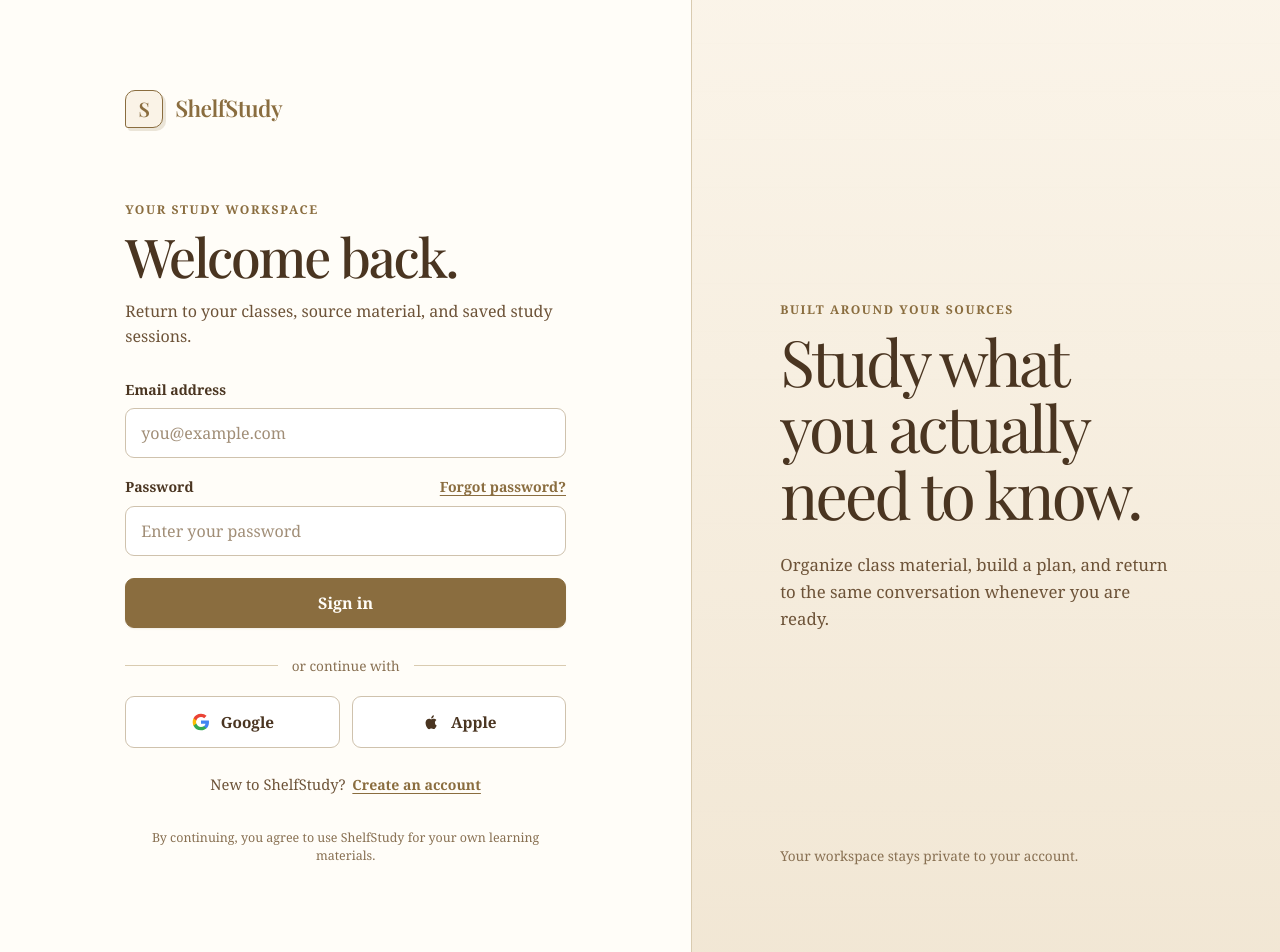
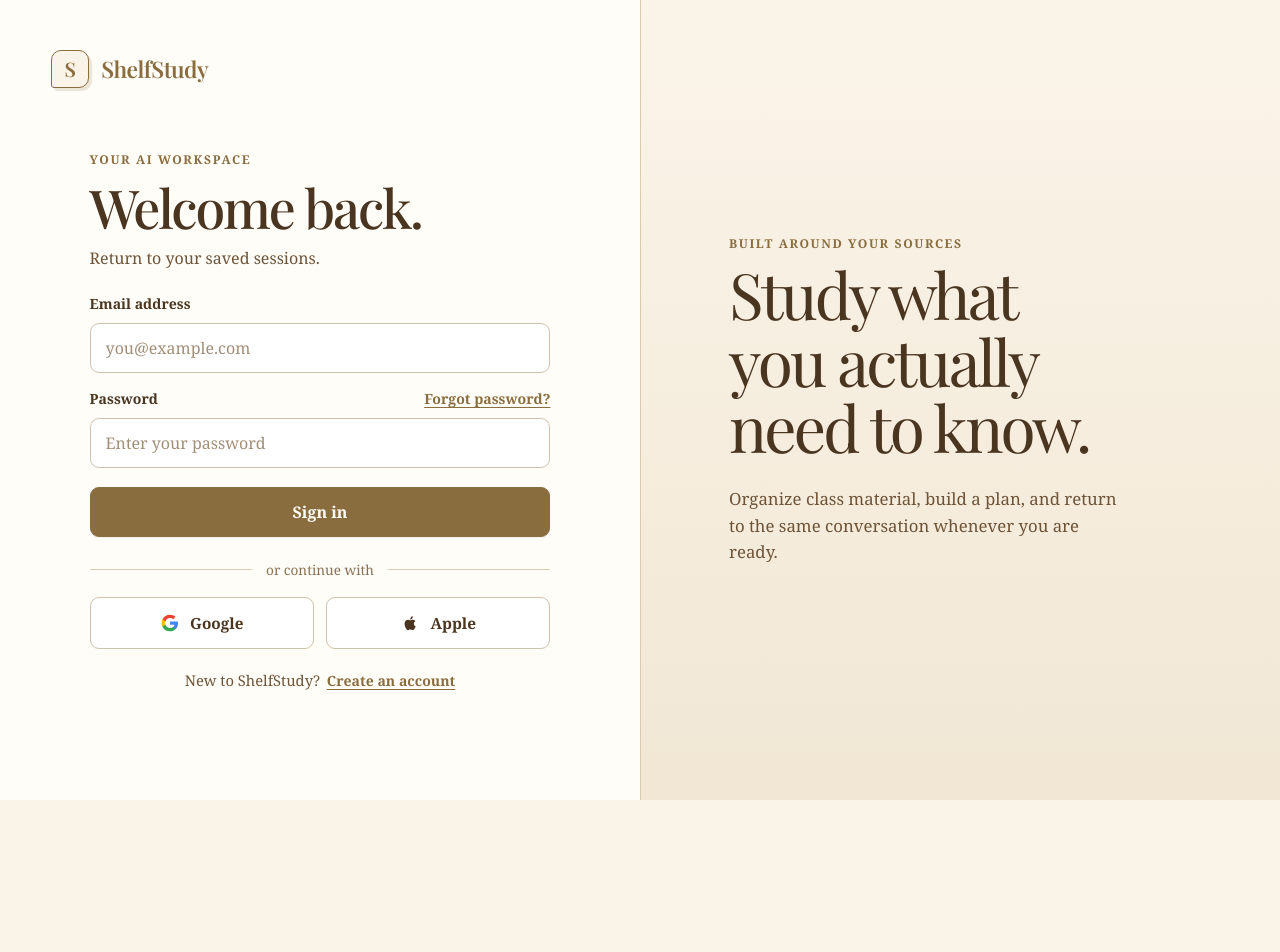
Before and after one commit to michaeljankowski/shelfstudy, a React (Vite) app in the folder client/: page / in a window 1280 px wide. Shown: the top 952 px of the page. After the commit the page ends 800 px from the top, so only its background shows below. Built offline with nearby package versions, Linux system fonts and the light colour scheme; no server answers; a web font is replaced by a local one.

Commit message:
slider ui feat

```diff
--- a/client/src/routes/AuthPage.css
+++ b/client/src/routes/AuthPage.css
@@ -1,26 +1,36 @@
 .auth-page {
   min-height: 100vh;
   display: grid;
-  grid-template-columns: minmax(0, 1.08fr) minmax(340px, .92fr);
+  grid-template-columns: repeat(2, minmax(0, 1fr));
+  overflow: hidden;
   background: #fffdf8;
   color: var(--text-primary);
 }
 
 .auth-panel {
-  width: min(100%, 620px);
+  position: relative;
+  width: 100%;
   min-height: 100vh;
   display: flex;
-  flex-direction: column;
-  justify-content: center;
-  padding: clamp(32px, 7vw, 92px);
-  margin: 0 auto;
+  padding: clamp(84px, 9vw, 124px) clamp(32px, 7vw, 92px) clamp(32px, 6vw, 72px);
+  background: #fffdf8;
+  transition: transform 680ms cubic-bezier(.77, 0, .18, 1), background-color 680ms ease;
+  z-index: 1;
+}
+
+.auth-panel-content {
+  width: min(100%, 500px);
+  margin: auto;
 }
 
 .auth-brand {
+  position: absolute;
+  top: clamp(28px, 4vw, 50px);
+  left: clamp(28px, 4vw, 54px);
   display: inline-flex;
   align-items: center;
   gap: 12px;
-  margin-bottom: clamp(52px, 9vh, 92px);
+  transition: color 680ms ease;
 }
 
 .auth-brand-mark {
@@ -42,7 +52,7 @@
   letter-spacing: -.025em;
 }
 
-.auth-heading-group { margin-bottom: 30px; }
+.auth-heading-group { margin-bottom: 23px; }
 .auth-eyebrow,
 .auth-context-kicker {
   margin-bottom: 8px;
@@ -64,7 +74,7 @@
 
 .auth-heading-group > p:last-child {
   max-width: 48ch;
-  margin-top: 14px;
+  margin-top: 10px;
   color: var(--text-secondary);
   font-size: 1rem;
   line-height: 1.55;
@@ -105,7 +115,7 @@
   align-items: baseline;
   justify-content: space-between;
   gap: 16px;
-  margin-top: 18px;
+  margin-top: 15px;
 }
 
 .auth-text-button {
@@ -123,7 +133,7 @@
 
 .auth-submit {
   min-height: 50px;
-  margin-top: 22px;
+  margin-top: 19px;
   border: 1px solid var(--accent);
   border-radius: 9px;
   background: var(--accent);
@@ -151,7 +161,7 @@
   display: flex;
   align-items: center;
   gap: 14px;
-  margin: 27px 0 20px;
+  margin: 22px 0 17px;
   color: var(--text-muted);
   font-size: .85rem;
 }
@@ -176,30 +186,23 @@
 .auth-provider-mark { width: 20px; height: 20px; flex: 0 0 auto; }
 
 .auth-switch-copy {
-  margin-top: 25px;
+  margin-top: 20px;
   color: var(--text-secondary);
   text-align: center;
   font-size: .92rem;
 }
 .auth-switch-copy .auth-text-button { margin-left: 3px; }
-.auth-terms {
-  margin-top: 32px;
-  color: var(--text-muted);
-  text-align: center;
-  font-size: .78rem;
-  line-height: 1.45;
-}
-
 .auth-context {
   min-height: 100vh;
   display: flex;
   flex-direction: column;
-  justify-content: space-between;
+  justify-content: center;
   padding: clamp(40px, 7vw, 88px);
   border-left: 1px solid var(--border);
   background:
     linear-gradient(rgba(250, 243, 231, .9), rgba(241, 230, 211, .96)),
     repeating-linear-gradient(0deg, transparent 0 47px, rgba(var(--accent-rgb), .08) 47px 48px);
+  transition: transform 680ms cubic-bezier(.77, 0, .18, 1), background-color 680ms ease;
 }
 .auth-context > div { max-width: 500px; margin: auto 0; }
 .auth-context h2 {
@@ -218,23 +221,44 @@
   font-size: 1.05rem;
   line-height: 1.6;
 }
-.auth-context-note { color: var(--text-muted); font-size: .85rem; }
+
+.auth-page.is-sign-up .auth-panel {
+  transform: translateX(100%);
+  background: #f8f0e3;
+}
+
+.auth-page.is-sign-up .auth-context {
+  transform: translateX(-100%);
+  border-right: 1px solid var(--border);
+  border-left: 0;
+  background:
+    linear-gradient(rgba(255, 253, 248, .96), rgba(250, 245, 236, .96)),
+    repeating-linear-gradient(0deg, transparent 0 47px, rgba(var(--accent-rgb), .06) 47px 48px);
+}
+
+.auth-page.is-sign-up .auth-brand-mark {
+  background: #fffaf1;
+  box-shadow: -3px 3px 0 rgba(var(--accent-rgb), .17);
+}
 
 @media (max-width: 880px) {
-  .auth-page { display: block; }
-  .auth-panel { width: min(100%, 590px); padding: 32px 24px 48px; }
-  .auth-brand { margin-bottom: 50px; }
+  .auth-page { display: block; overflow: auto; }
+  .auth-panel,
+  .auth-page.is-sign-up .auth-panel { width: min(100%, 590px); padding: 112px 24px 48px; margin: 0 auto; transform: none; }
+  .auth-brand { top: 28px; left: 24px; }
   .auth-context { display: none; }
 }
 
 @media (max-width: 480px) {
   .auth-panel { padding-inline: 20px; }
-  .auth-brand { margin-bottom: 40px; }
+  .auth-brand { left: 20px; }
   .auth-providers { grid-template-columns: 1fr; }
   .auth-heading-group h1 { font-size: 2.25rem; }
 }
 
 @media (prefers-reduced-motion: reduce) {
+  .auth-panel,
+  .auth-context,
   .auth-form input,
   .auth-submit,
   .auth-provider { transition: none; }
--- a/client/src/routes/AuthPage.tsx
+++ b/client/src/routes/AuthPage.tsx
@@ -108,21 +108,22 @@
   const busy = busyAction !== null;
 
   return (
-    <main className="auth-page">
+    <main className={`auth-page ${mode === 'sign-up' && !passwordRecovery ? 'is-sign-up' : 'is-sign-in'}`}>
       <section className="auth-panel" aria-labelledby="auth-heading">
         <header className="auth-brand">
           <div className="auth-brand-mark" aria-hidden="true">S</div>
           <p className="auth-wordmark">ShelfStudy</p>
         </header>
 
+        <div className="auth-panel-content">
           <div className="auth-heading-group">
-          <p className="auth-eyebrow">Your study workspace</p>
+          <p className="auth-eyebrow">Your AI workspace</p>
           <h1 id="auth-heading">{passwordRecovery ? 'Choose a new password.' : mode === 'sign-in' ? 'Welcome back.' : 'Create your account.'}</h1>
           <p>
             {passwordRecovery
               ? 'Use at least eight characters, then return to your ShelfStudy workspace.'
               : mode === 'sign-in'
-              ? 'Return to your classes, source material, and saved study sessions.'
+              ? 'Return to your saved sessions.'
               : 'Keep your notes and study progress together in one focused workspace.'}
           </p>
           </div>
@@ -213,8 +214,7 @@
               {mode === 'sign-in' ? 'Create an account' : 'Sign in'}
             </button>
           </p>}
-
-        <p className="auth-terms">By continuing, you agree to use ShelfStudy for your own learning materials.</p>
+        </div>
       </section>
       <aside className="auth-context" aria-label="ShelfStudy product overview">
         <div>
@@ -222,7 +222,6 @@
           <h2>Study what you actually need to know.</h2>
           <p>Organize class material, build a plan, and return to the same conversation whenever you are ready.</p>
         </div>
-        <p className="auth-context-note">Your workspace stays private to your account.</p>
       </aside>
     </main>
   );
```
Lines whose indentation alone changed are shown as unchanged.
